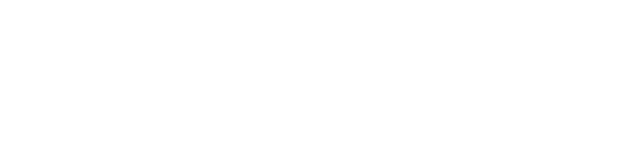
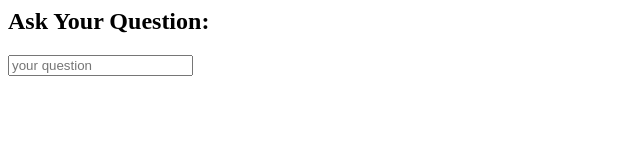
Before and after one commit to mohsen-pashootan/my-javascript-fun-exercise, a plain HTML site: page Magic8Ball.html in a window 1280 px wide. Shown: the whole page, without its empty margins (0-640 px from the left). Drawn offline with Linux system fonts and the light colour scheme.

Commit message:
rename and start coding

```diff
--- a/Magic8Bull.html
+++ b/Magic8Ball.html
@@ -2,9 +2,11 @@
 <head>
     <meta charset="UTF-8">
     <meta name="viewport" content="width=device-width, initial-scale=1.0">
-    <title>Document</title>
+    <title>Magic 8 Ball</title>
 </head>
 <body>
+    <h2>Ask Your Question:</h2>
+    <input type="text" placeholder="your question">
 
 </body>
 </html>
```
